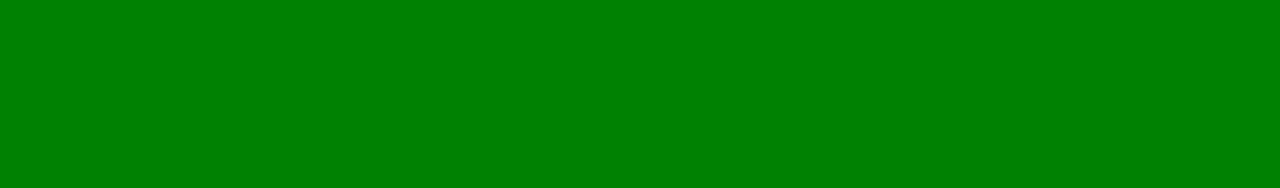
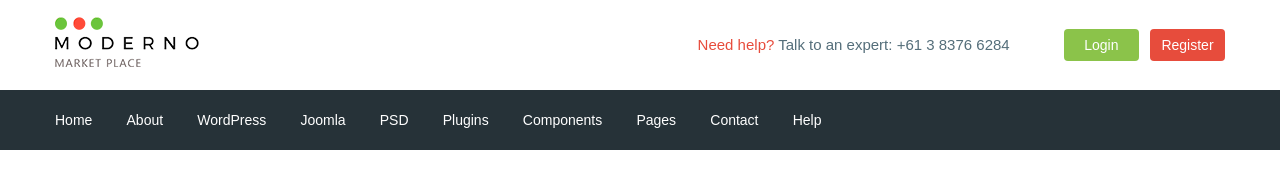
Before and after one commit to ogurec-i-molok0/modermo, a website: page app/index.html in a window 1280 px wide. Drawn offline with nearby package versions, Linux system fonts and the light colour scheme; files that its build step writes are made by us from their sources.

Commit message:
added header

```diff
--- a/app/index.html
+++ b/app/index.html
@@ -1,16 +1,105 @@
 <!DOCTYPE html>
 <html lang="en">
+
 <head>
     <meta charset="UTF-8">
     <meta name="viewport" content="width=device-width, initial-scale=1.0">
     <title>Document</title>
+    <link rel="preconnect" href="https://fonts.gstatic.com">
+    <link href="https://fonts.googleapis.com/css2?family=Roboto:wght@500;700&display=swap" rel="stylesheet">
     <link rel="stylesheet" href="css/libs.min.css">
     <link rel="stylesheet" href="css/style.min.css">
 </head>
+
 <body>
+    <header class="header">
+        <div class="header__top">
+            <div class="container">
+                <div class="header__top-inner">
+                    <div class="header__logo">
+                        <a href="#">
+                            <img src="images/logo.png" alt="">
+                        </a>
+                    </div>
+                    <div class="header__text">
+                        <a href="#">
+                            <span>Need help?</span>
+                        </a>
+                        Talk to an expert:
+                        <a class="header__phone" href="tel:61383766284">+61 3 8376 6284</a>
+
+                    </div>
+                    <div class="header__box">
+                        <a class="basket" href="#"></a>
+                        <a class="header__btn header__btn-login" href="#">Login</a>
+                        <a class="header__btn header__btn-register" href="#">Register</a>
+                    </div>
+                </div>
+            </div>
+        </div>
+        <div class="header__menu">
+            <div class="container">
+                <nav class="menu">
+                    <ul class="menu__list">
+                        <li>
+                            <a href="#">
+                                Home
+                            </a>
+                        </li>
+                        <li>
+                            <a href="#">
+                                About
+                            </a>
+                        </li>
+                        <li>
+                            <a href="#">
+                                WordPress
+                            </a>
+                        </li>
+                        <li>
+                            <a href="#">
+                                Joomla
+                            </a>
+                        </li>
+                        <li>
+                            <a href="#">
+                                PSD
+                            </a>
+                        </li>
+                        <li>
+                            <a href="#">
+                                Plugins
+                            </a>
+                        </li>
+                        <li>
+                            <a href="#">
+                                Components
+                            </a>
+                        </li>
+                        <li>
+                            <a href="#">
+                                Pages
+                            </a>
+                        </li>
+                        <li>
+                            <a href="#">
+                                Contact
+                            </a>
+                        </li>
+                        <li>
+                            <a href="#">
+                                Help
+                            </a>
+                        </li>
+                    </ul>
+                </nav>
+            </div>
+        </div>
+    </header>
 
     <script src="https://ajax.googleapis.com/ajax/libs/jquery/3.5.1/jquery.min.js"></script>
     <script src="js/libs.min.js"></script>
     <script src="js/main.min.js"></script>
 </body>
+
 </html>
--- /dev/null
+++ b/app/scss/_fonts.scss
@@ -0,0 +1,7 @@
+@font-face{
+    font-family: 'Roboto-Regular', sans-serif;
+    src:url('../fonts/Roboto-Regular.woff2') format('woff2'),
+        url('../fonts/Roboto-Regular.woff') format('woff');
+    font-weight: 400;
+    font-display: swap;
+}
--- /dev/null
+++ b/app/scss/_global.scss
@@ -0,0 +1,29 @@
+html{
+    box-sizing: border-box;
+}
+*, *::before, *::after{
+    box-sizing: inherit;
+}
+a{
+    display: inline-block;
+    text-decoration: none;
+    color: $text;
+}
+ul,
+li{
+    margin: 0;
+    padding: 0;
+    list-style: none;
+}
+body{
+    font-family: 'Roboto-Regular', sans-serif;
+    font-weight: 400;
+    font-size: 15px;
+    line-height: 24px;
+    color: $text;
+}
+.container{
+    max-width: 1200px;
+    margin: 0 auto;
+    padding: 0 15px;
+}
--- /dev/null
+++ b/app/scss/_vars.scss
@@ -0,0 +1,4 @@
+$text: #546e7a;
+$red: #e74c3c;
+$green: #8bc34a;
+$bg: #263238;
--- a/app/scss/style.scss
+++ b/app/scss/style.scss
@@ -1,11 +1,52 @@
-html{
-    box-sizing: border-box;
-    background-color: green;
+@import '_vars';
+@import '_global';
+@import '_fonts';
+
+.header__top-inner{
+    display: flex;
+    justify-content: space-between;
+    height: 90px;
+    align-items: center;
 }
-*, *::before, *::after{
-    box-sizing: inherit;
+.header__text{
+    margin-left: auto;
+    margin-right: 50px;
+    span{
+        color: $red;
+    }
 }
-.box{
+.header__btn{
+    padding: 4px;
+    width: 75px;
+    border-radius: 4px;
+    text-align: center;
+    color: #fff;
+    font-size: 14px;
+}
+.header__btn-login{
+    background-color: $green;
+}
+.header__btn-register{
+    background-color: $red;
+    margin-left: 7px;
+}
+.header__menu{
+    background-color: $bg;
+}
+.menu{
     display: flex;
-    transition: all 3s;
+    align-items: center;
+    height: 60px;
 }
+.menu__list{
+    li{
+        display: inline-block;
+        & + li{
+            margin-left: 30px;
+        }
+    }
+    a{
+        color: #fff;
+        font-size: 14px;
+    }
+}
--- a/gulpfile.js
+++ b/gulpfile.js
@@ -9,7 +9,7 @@ let gulp = require('gulp'),
 
 
 gulp.task('sass', function(){
-    return gulp.src('app/scss/style.scss')
+    return gulp.src('app/scss/**/*.scss')
         .pipe(sass({outputStyle: 'compressed'}))
         .pipe(rename({suffix : '.min'}))
         .pipe(autoprefixer({
@@ -59,7 +59,7 @@ gulp.task('browser-sync', function() {
 });
 
 gulp.task('watch', function(){
-    gulp.watch('app/scss/style.scss', gulp.parallel('sass'));
+    gulp.watch('app/scss/**/*.scss', gulp.parallel('sass'));
     gulp.watch('app/*.html', gulp.parallel('html'));
     gulp.watch('app/js/*.js', gulp.parallel('js'));
 });
```
Also changed, not shown: app/fonts/Roboto-Regular.woff (added), app/fonts/Roboto-Regular.woff2 (added), app/images/logo.png (added).
